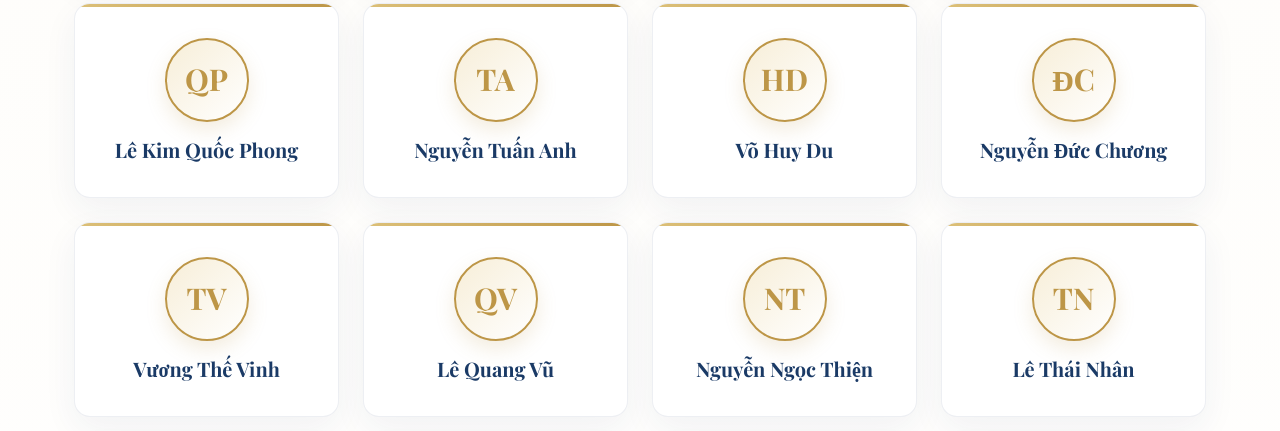
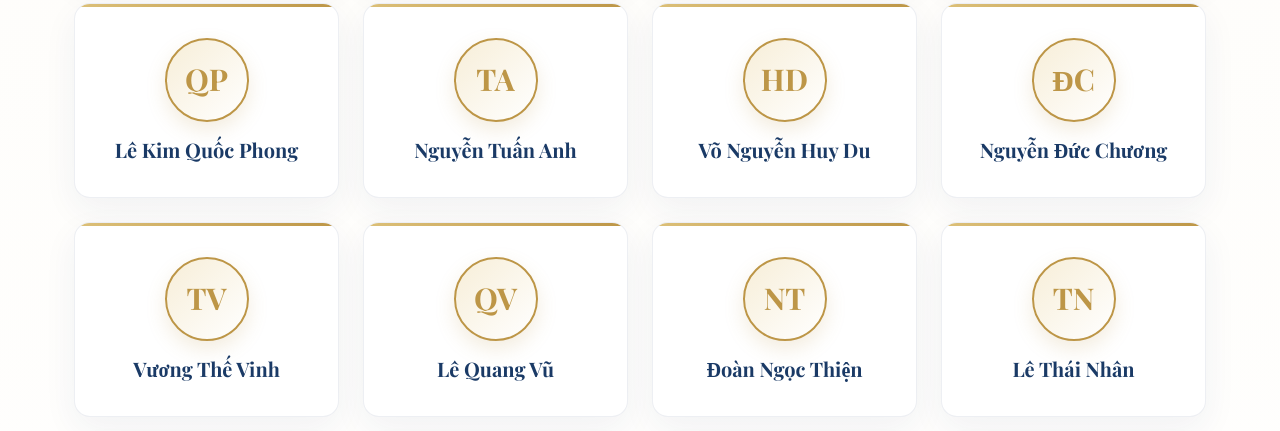
Before and after one commit to Arnold-3W/hk96-dhbktphcm, a plain HTML site: page index.html in a window 1280 px wide. Shown: the part 4237-4668 px from the top of the page. Drawn offline with nearby package versions, Linux system fonts and the light colour scheme; a web font is replaced by a local one.

Commit message:
Update member names: Võ Nguyễn Huy Du, Đoàn Ngọc Thiện
Co-Authored-By: Claude Sonnet 5.5 <noreply@anthropic.com>
Claude-Session: https://claude.ai/code/session_015LADLV7vryE8TBGwaWRhrW

```diff
--- a/index.html
+++ b/index.html
@@ -580,11 +580,11 @@
     { ten:"Đào Thanh Phong", nghe:"", noi:"" },
     { ten:"Lê Kim Quốc Phong", nghe:"", noi:"" },
     { ten:"Nguyễn Tuấn Anh", nghe:"", noi:"" },
-    { ten:"Võ Huy Du", nghe:"", noi:"" },
+    { ten:"Võ Nguyễn Huy Du", nghe:"", noi:"" },
     { ten:"Nguyễn Đức Chương", nghe:"", noi:"" },
     { ten:"Vương Thế Vinh", nghe:"", noi:"" },
     { ten:"Lê Quang Vũ", nghe:"", noi:"" },
-    { ten:"Nguyễn Ngọc Thiện", nghe:"", noi:"" },
+    { ten:"Đoàn Ngọc Thiện", nghe:"", noi:"" },
     { ten:"Lê Thái Nhân", nghe:"", noi:"" },
     { ten:"Nguyễn Hoàng Huy", nghe:"", noi:"" },
     { ten:"Lê Đức Vĩnh", nghe:"", noi:"" },
```
